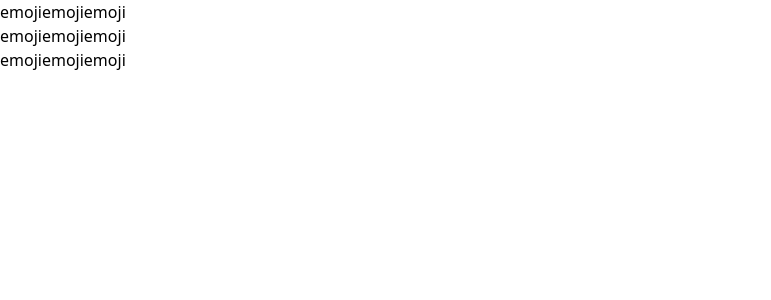
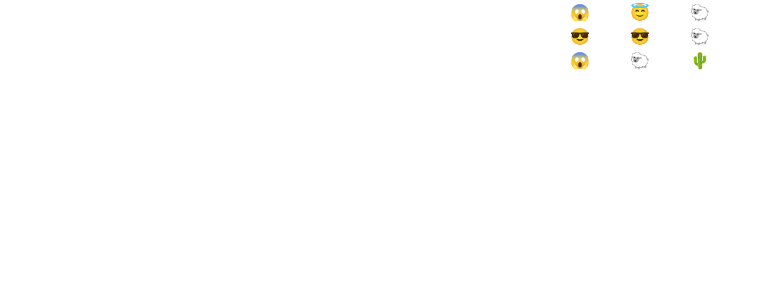
Before and after one commit to yuu-sky20/slot-machine-app, a Vue app: page / in a window 1280 px wide. Shown: the top 300 px of the page, without its empty margins (0-771 px from the left). Built offline with nearby package versions, Linux system fonts and the light colour scheme.

Commit message:
Mock drawn

```diff
--- a/src/components/slot-machine/Item.vue
+++ b/src/components/slot-machine/Item.vue
@@ -1,14 +1,14 @@
 <script setup lang="ts">
-// 原型
-// 画像を動的にインポート
-// 親からslotで渡される形にする
-// スタブの方から作っていこー
+// 最終的には親からslotで渡される形にする
+// 乱数はSlotMachineで制御する(Slot3つで同じ値を扱いため)
+import emojiItems from '../../const/emojiItems';
+const randIndex = Math.floor(Math.random() * emojiItems.length)
 </script>
 
 <template>
-    <div class="margin-auto">
-        <div class="box-border">
-            <p>emoji</p>
+    <div class="px-2">
+        <div class="box-border text-center">
+            <p>{{emojiItems[randIndex]}}</p>
         </div>
     </div>
 </template>
--- a/src/components/slot-machine/Slot.vue
+++ b/src/components/slot-machine/Slot.vue
@@ -9,7 +9,7 @@ import ItemVue from './Item.vue';
 </script>
 
 <template>
-    <div class="flex flex-col">
+    <div class="flex flex-col mx-3 justify-center">
         <ItemVue key="a"></ItemVue>
         <ItemVue key="b"></ItemVue>
         <ItemVue key="c"></ItemVue>
--- a/src/components/slot-machine/SlotMachine.vue
+++ b/src/components/slot-machine/SlotMachine.vue
@@ -1,23 +1,22 @@
 <script setup lang="ts">
 // 3つのUIのスロットを回す関数はSetTimeOutでバラして起動する
+// speedをそれぞれ別にする？
+// スロット止める == speedに0を代入する(非同期うまく組み合わさる？)
 
-// scriptには、これらが必要
+// ここと同じディレクトリ階層にSlotGameManager.ts置いてゲームクリア判定とかは別にした方がいいかも？
+// ローカルスコープ内、一時変数にアイテムを保存する (for)
+// グローバル変数に&&でbool値を入れる (mutable reactive?)
+// 3つのスロットが止まったことを検知する -> 全て非同期で起動すれば感知できるのでそれでいける
+// ゲーム結果を返す
 
-// スロットを起動
-// スロット止める
-// ローカルスコープ内、一時変数にアイテムを保存する
-// グローバル変数に&&でbool値を入れる
-// 3つのスロットが止まったことを検知する -> 全て非同期で起動すれば感知できるのでそれでいける
-// 結果を表示する
 // もう一度遊ぶボタンを描画する
 // 初期化をする
 
 import SlotVue from './Slot.vue'
-// オイオイオイ idか何かつけないとDOMが識別できねーぞこれｗｗ
 </script>
 
 <template>
-    <div class="flex flex-wrap container">
+    <div class="flex flex-wrap justify-center mx-0 my-auto">
         <SlotVue key="left"></SlotVue>
         <SlotVue key="middle"></SlotVue>
         <SlotVue key="right"></SlotVue>
--- a/src/const/emojiItems.ts
+++ b/src/const/emojiItems.ts
@@ -1,18 +1,22 @@
+// 777の7はゲーム難易度問わず必ず入れたいからここの配列には入れずに乱数生成時に一番大きい数を番兵にして扱った方がいいかも
 import emoji from "node-emoji"
-
-const emojiItems: object[] = [
-    { "cofee": emoji.get('cofee') },
-    { "pizza": emoji.get('pizza') },
-    { "mushroom": emoji.get('mushroom') },
-    { "watermelon": emoji.get('watermelon') },
-    { "rice_ball": emoji.get('rice_ball') },
-    { "sheep": emoji.get('sheep') },
-    { "sunglasses": emoji.get('sunglasses') },
-    { "innocent": emoji.get('innocent') },
-    { "sob": emoji.get('sob') },
-    { "scream": emoji.get('scream') },
-    { "pleading_face": emoji.get('pleading_face') },
-    { "cactus": emoji.get('cactus')}
+const emojiItems: string[] = [
+    emoji.get('coffee'),
+    emoji.get('pizza'),
+    emoji.get('mushroom'),
+    emoji.get('watermelon'),
+    emoji.get('rice_ball'),
+    emoji.get('sheep'),
+    emoji.get('sunglasses'),
+    emoji.get('innocent'),
+    emoji.get('sob'),
+    emoji.get('scream'),
+    emoji.get('pleading_face'),
+    emoji.get('cactus'),
+    emoji.get('fries'),
+    emoji.get('sushi'),
+    emoji.get('ghost'),
+    emoji.get('fire')
 ]
 
 export default emojiItems
```
